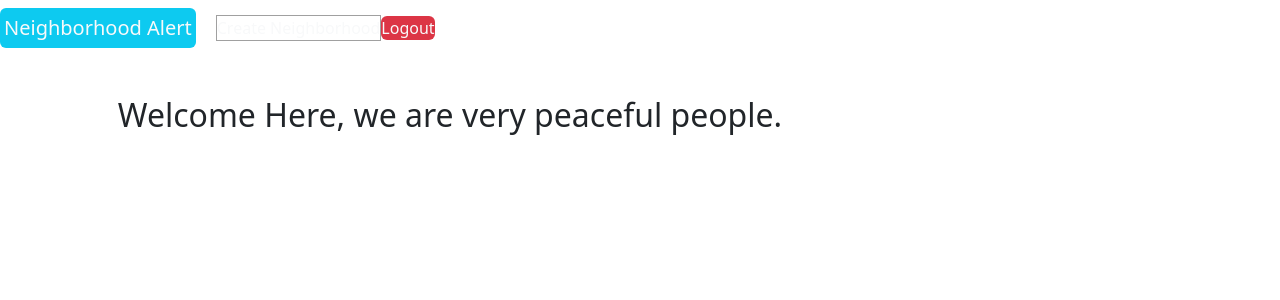
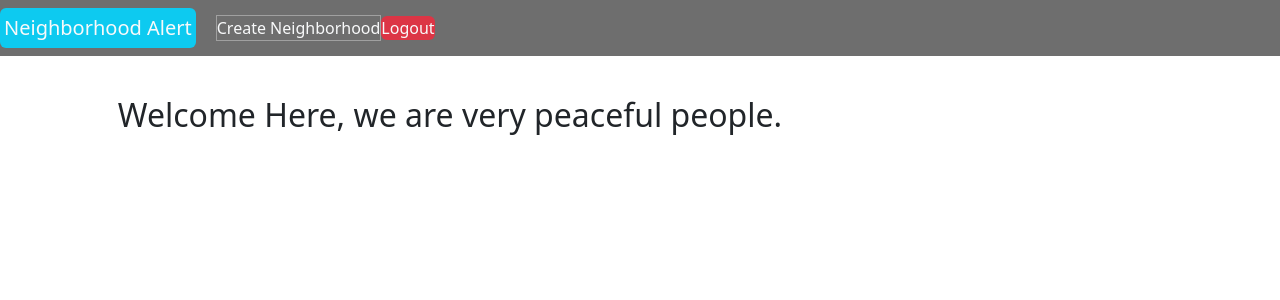
Before and after one commit to LawiOtieno/neighborhood-alert, a Django app: page / in a window 1280 px wide. Shown: the top 300 px of the page. Run offline with Django 3.2, Linux system fonts and the light colour scheme; the visitor is signed in with stand-in values (Sample User, id 1); data that the repository does not hold is empty; some libraries are stand-ins or nearby versions.

Commit message:
update base

```diff
--- a/neighbor_app/templates/base.html
+++ b/neighbor_app/templates/base.html
@@ -24,7 +24,7 @@
 
 <body>
 
-  <nav class="navbar fixed-top navbar-expand-md navbar-dark">
+  <nav class="navbar fixed-top navbar-expand-md navbar-dark"  style="background-color: rgb(110, 110, 110);">
     <a href="{% url 'home' %}" class="navbar-brand text-light bg-info px-1 rounded text-decoration-none">Neighborhood Alert</a>
     <button type="button" class="navbar-toggler" data-toggle="collapse" data-target="#navbarCollapse">
         <span class="navbar-toggler-icon"></span>
```
